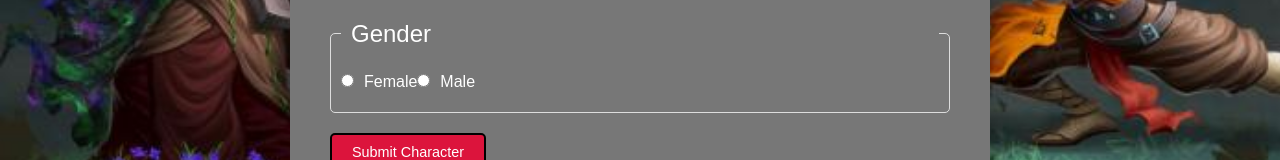
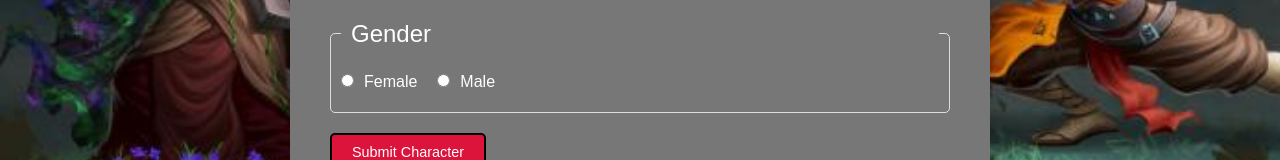
Before and after one commit to ryguy806/character-creator, a React (Create React App) app: page / in a window 1280 px wide. Shown: the part 537-697 px from the top of the page. Built offline with nearby package versions, Linux system fonts and the light colour scheme.

Commit message:
minor change.

```diff
--- a/src/components/CharacterForm.tsx
+++ b/src/components/CharacterForm.tsx
@@ -30,15 +30,14 @@ const CharacterForm: FC = () => {
 
   const handleSubmit = (event: MouseEvent<HTMLFormElement>) => {
     event.preventDefault();
-    console.log(state);
-    setErrors('');
-  }
+    setErrors("");
+  };
 
   const handleInput = (event: FormEvent<HTMLInputElement>) => {
     const input = event.currentTarget.name;
     const value = event.currentTarget.value;
 
-    setState((prev: InitialState) => ({
+    setState((prev) => ({
       ...prev,
       [input]: value,
     }));
@@ -82,16 +81,18 @@ const CharacterForm: FC = () => {
             <label>
               <input
                 type="radio"
+                value="female"
                 name="gender"
-                value="female"
                 checked={state.gender === "female"}
                 onChange={handleInput}
               />
               Female
+            </label>
+            <label>
               <input
                 type="radio"
+                value="male"
                 name="gender"
-                value="male"
                 checked={state.gender === "male"}
                 onChange={handleInput}
               />
```
